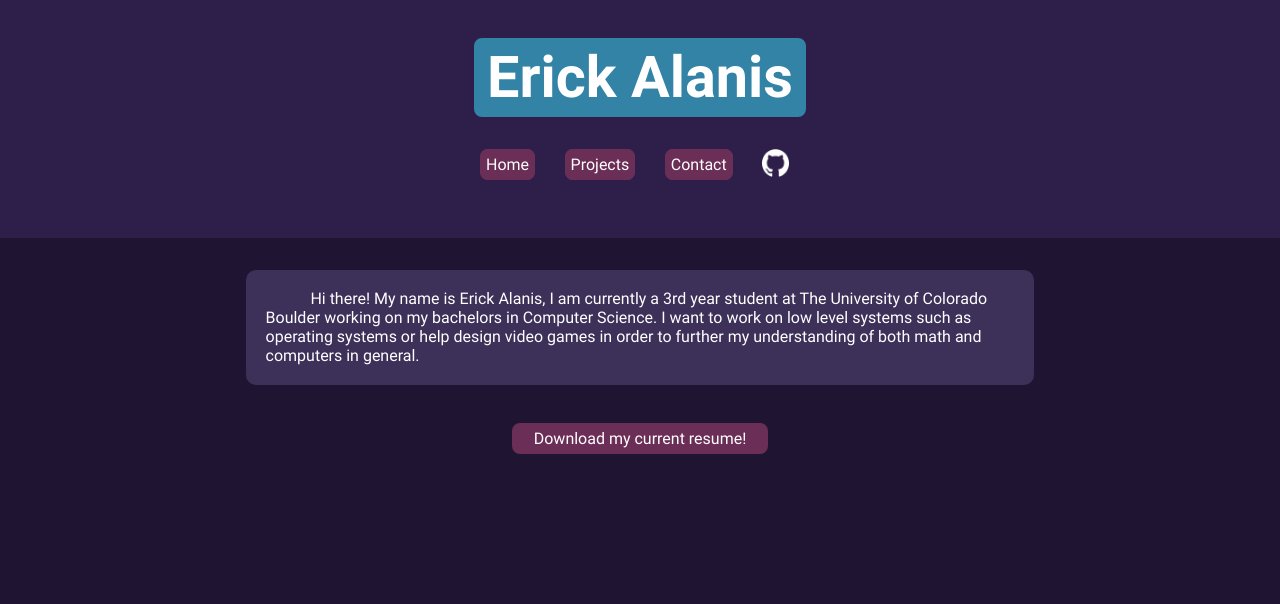
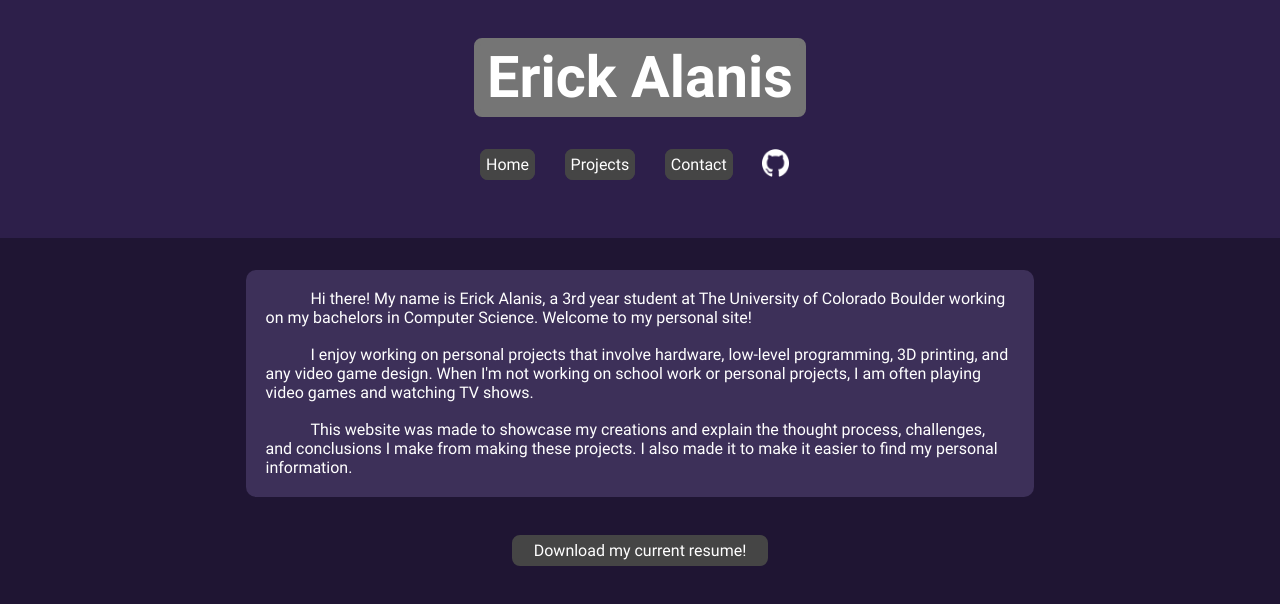
Before and after one commit to EA677698/personal-website, a plain HTML site: page index.html in a window 1280 px wide. Drawn offline with Linux system fonts and the light colour scheme.

Commit message:
updated color scheme and new project entry

```diff
--- a/css/index_sheet.css
+++ b/css/index_sheet.css
@@ -8,8 +8,8 @@
     text-decoration: none;
     text-align: center;
     color: white;
-    border: 0.5vw solid #6B2E57;
-    background: #6B2E57;
+    border: 0.5vw solid #454545;
+    background: #454545;
     border-radius: 8px;
     margin-top: 3vw;
 }
--- a/css/page_layout.css
+++ b/css/page_layout.css
@@ -33,8 +33,8 @@ header{
     font-weight: bold;
     font-size: 4.5vw;
     color: white;
-    border: 0.5vw solid #3283A6;
-    background: #3283A6;
+    border: 0.5vw solid #757575;
+    background: #757575;
     border-radius: 8px;
     transition: 0.2s;
 }
@@ -58,6 +58,7 @@ header{
 a{
     text-decoration: none;
     font-family: Roboto;
+    color: white;
 }
 .nav_img{
     top: 0.5vw;
@@ -67,8 +68,8 @@ a{
 .nav{
     text-align: center;
     color: white;
-    border: 0.5vw solid #6B2E57;
-    background: #6B2E57;
+    border: 0.5vw solid #454545;
+    background: #454545;
     border-radius: 8px;
 }
 
@@ -79,7 +80,6 @@ a{
 }
 
 .blog_entry{
-
 }
 
 
--- a/index.html
+++ b/index.html
@@ -23,10 +23,19 @@
 </header>
 <body>
 <div class="blog_text">
-    <p>Hi there! My name is Erick Alanis, I am currently a 3rd year student at The University of Colorado Boulder working on my bachelors
-        in Computer Science. I want to work on low level systems such as operating systems or help design video games in
-        order to further my understanding of both math and computers in general. </p>
+    <p>Hi there! My name is Erick Alanis, a 3rd year student at The University of Colorado Boulder working on my bachelors
+        in Computer Science. Welcome to my personal site!
+    </p>
+    <br>
     <p>
+        I enjoy working on personal projects that involve hardware, low-level programming, 3D printing, and any video game design.
+        When I'm not working on school work or personal projects, I am often playing video games and watching TV shows.
+    </p>
+    <br>
+    <p>
+        This website was made to showcase my creations and explain the thought process, challenges, and conclusions I make from
+        making these projects. I also made it to make it easier to find my personal information.
+    </p>
 </div>
 <a id="resume" href="other/ErickAlanis_resume.pdf" download>Download my current resume!</a>
 </body>
```
Also changed, not shown: projects.html (+50 -0 lines), css/projects_sheet.css (line endings or trailing spaces), 1 other file.
